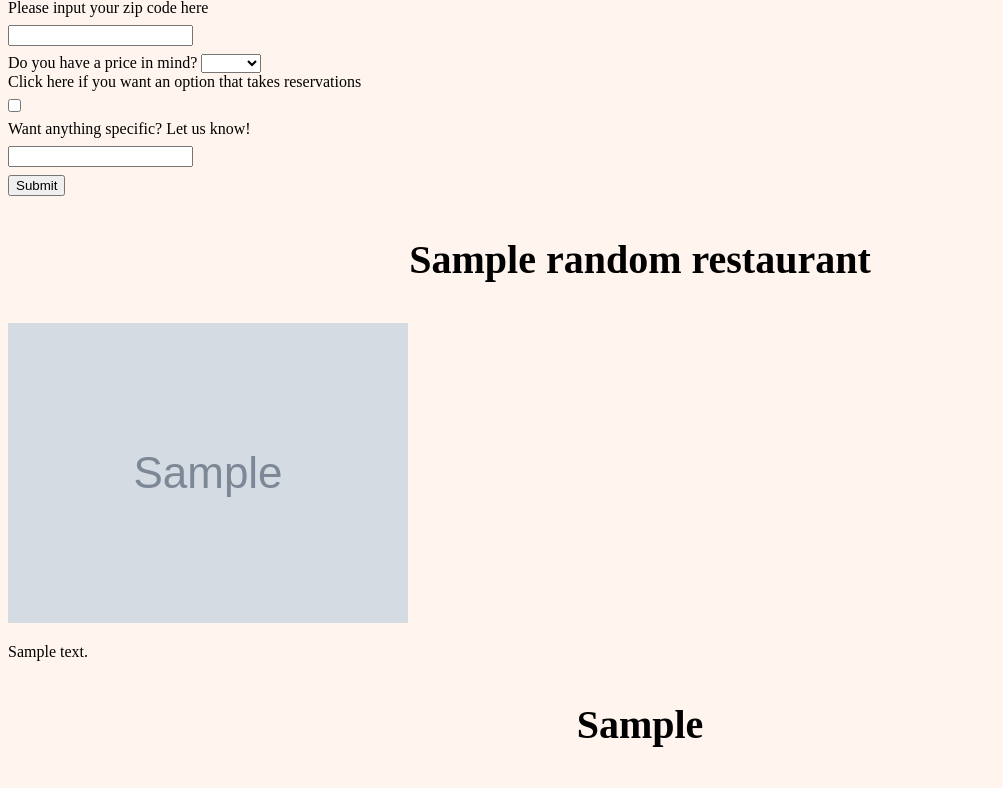
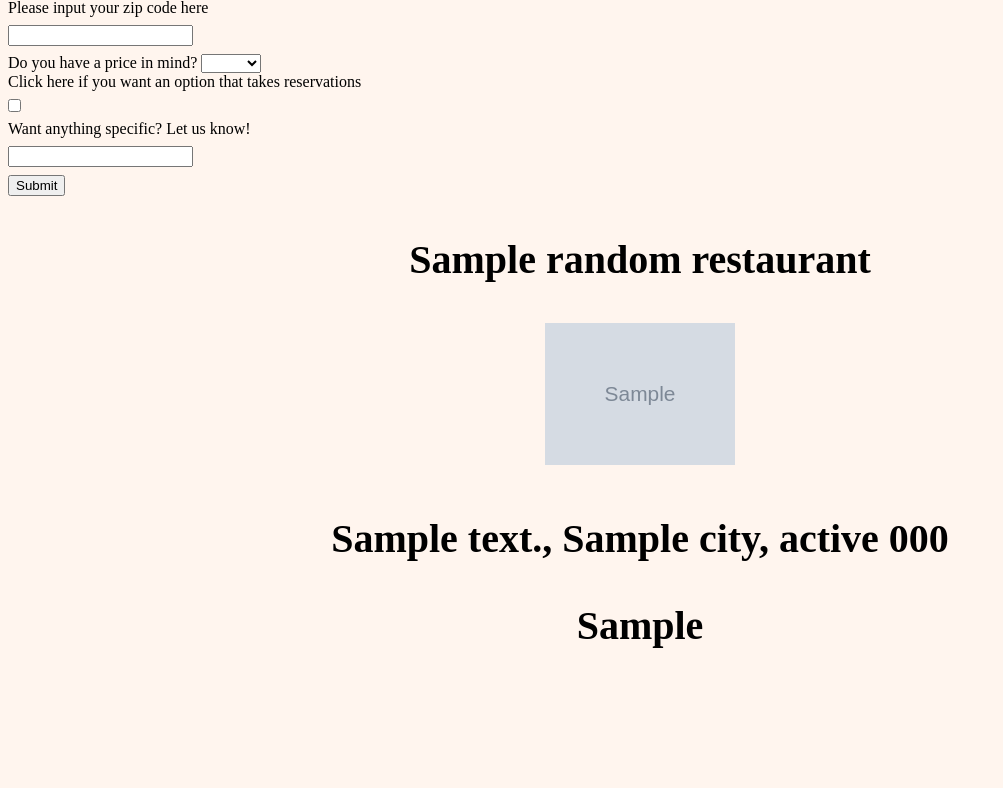
Before and after one commit to mosorio22/YouCanPick, a Flask app: template templates/home.html in a window 1280 px wide. Shown: the part 256-1044 px from the top of the page, without its empty margins (0-1003 px from the left). After the commit the page ends 904 px from the top, so only its background shows below. Run offline with Flask 2, Linux system fonts and the light colour scheme; the template is opened without the code that fills it: most values are stand-ins (such as "Sample title", 1, 10 or a date in 2020); grey boxes marked "Sample" are stand-in pictures.

Commit message:
add display image and address

```diff
--- a/src/you_can_pick.py
+++ b/src/you_can_pick.py
@@ -68,5 +68,4 @@ def you_can_pick(specs):
     eateries = response.json()["businesses"]
 
     random_restaurant = random.choice(list(eateries))
-    print(random_restaurant)
     return random_restaurant
--- a/static/css/home.css
+++ b/static/css/home.css
@@ -12,3 +12,8 @@ input[type=text]:focus {
 	font-size: 40px;
 	font-weight: bold;
 }
+
+#restaurant-image {
+	max-width: 15%;
+	height: auto;
+}
--- a/templates/home.html
+++ b/templates/home.html
@@ -37,10 +37,10 @@
     </form>
 
     {% if random_restaurant %}
-    <div>
-      <p id="pick-me">{{random_restaurant["name"]}}</p>
-      <img src="{{random_restaurant['image_url']}}">
-      <p>{{random_restaurant["location"]["display_address"]}}</p>
+    <div id="pick-me">
+      <p>{{random_restaurant["name"]}}</p>
+      <img src="{{random_restaurant['image_url']}}" id="restaurant-image">
+      <p>{{random_restaurant["location"]["address1"]}}, {{random_restaurant["location"]["city"]}}, {{random_restaurant["location"]["state"]}} {{random_restaurant["location"]["zip_code"]}}</p>
     </div>
     {% endif %}
 
```
